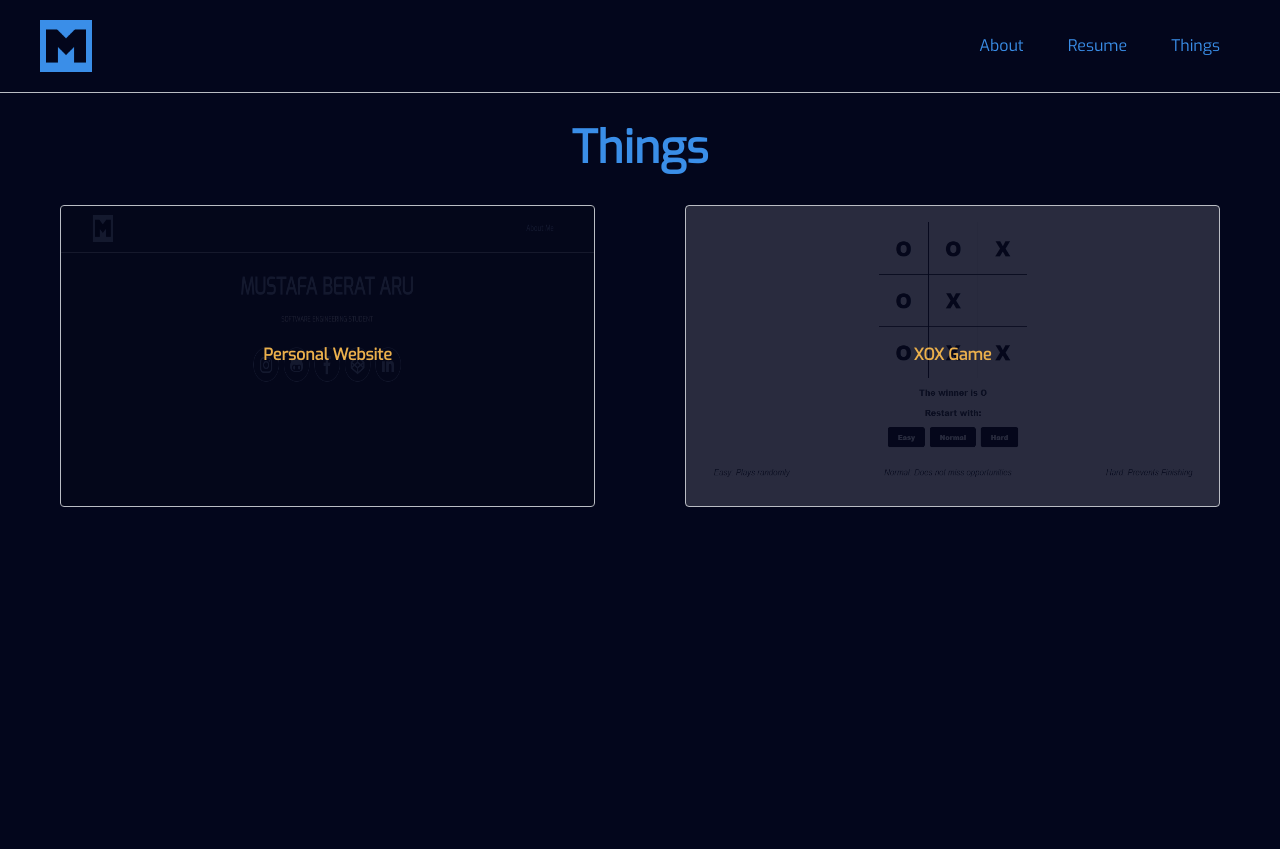
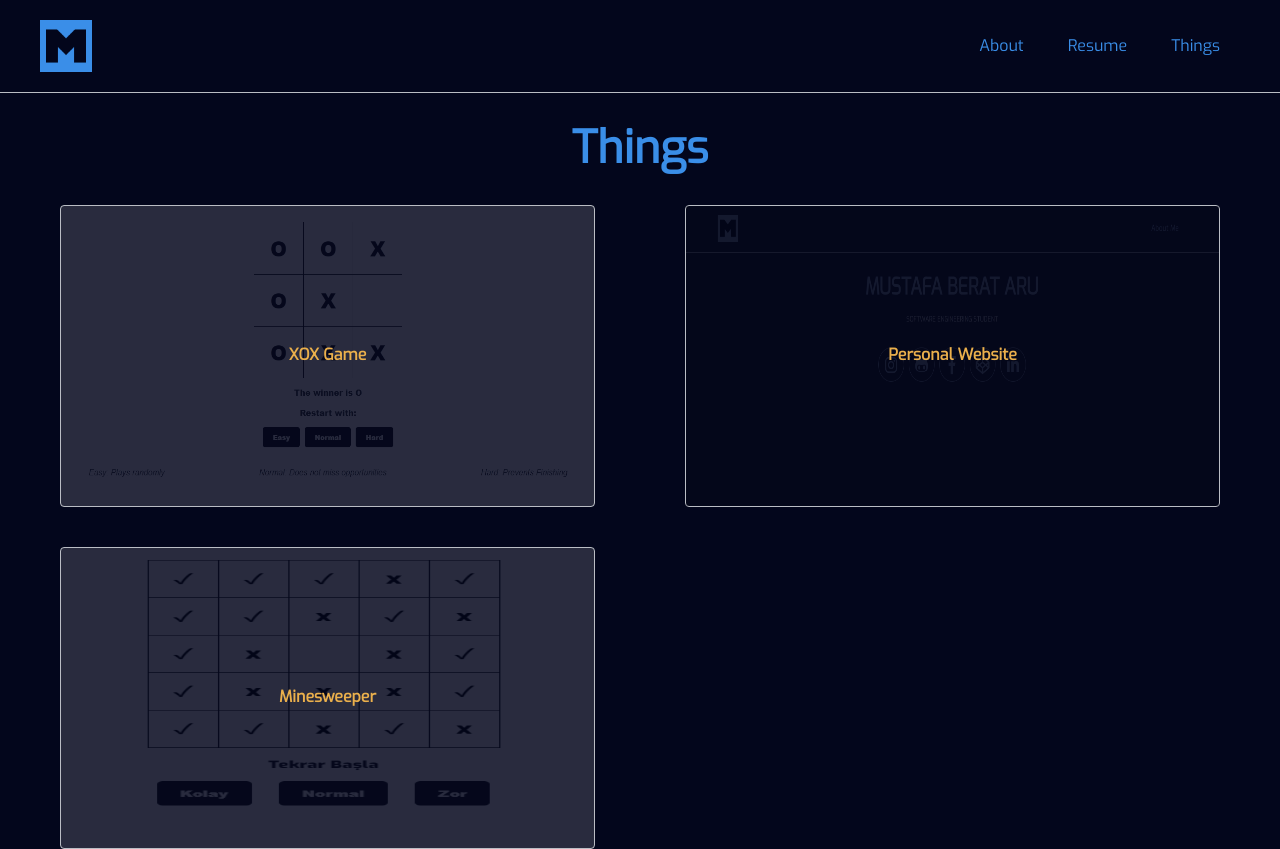
Before and after one commit to mustafaberat/personal-website-1, a Next.js app: page /things in a window 1280 px wide. Before the commit the page ends 800 px from the top, so only its background shows below. Built offline with nearby package versions, Linux system fonts and the light colour scheme.

Commit message:
adding minesweeper project in things

```diff
--- a/components/ThingsComp.js
+++ b/components/ThingsComp.js
@@ -8,8 +8,9 @@ const Things = () => {
             <MyHead />
             <h1 className="name-surname">Things</h1>
             <div className="things">
+                <ThingsCard text='XOX Game' imageSource='img/xox-game-output.png' path='https://xox.now.sh/' />
                 <ThingsCard text='Personal Website' imageSource='img/output.PNG' path='/' />
-                <ThingsCard text='XOX Game' imageSource='img/xox-game-output.png' path='https://xox.now.sh/' />
+                <ThingsCard text='Minesweeper' imageSource='img/minesweeper-game-output.PNG' path='https://mayin-tarlasi.now.sh/' />
                 {/* <ThingsCard text='DIV BUTTON' imageSource='img/output.png' path='#' /> */}
                 {/* <ThingsCard text='DIV BUTTON' imageSource='m-darkBlue.png' path='#' /> */}
                 {/* <ThingsCard text='DIV BUTTON' imageSource='m-blue.png' path='#' /> */}
```
Also changed, not shown: public/img/minesweeper-game-output.PNG (added).
